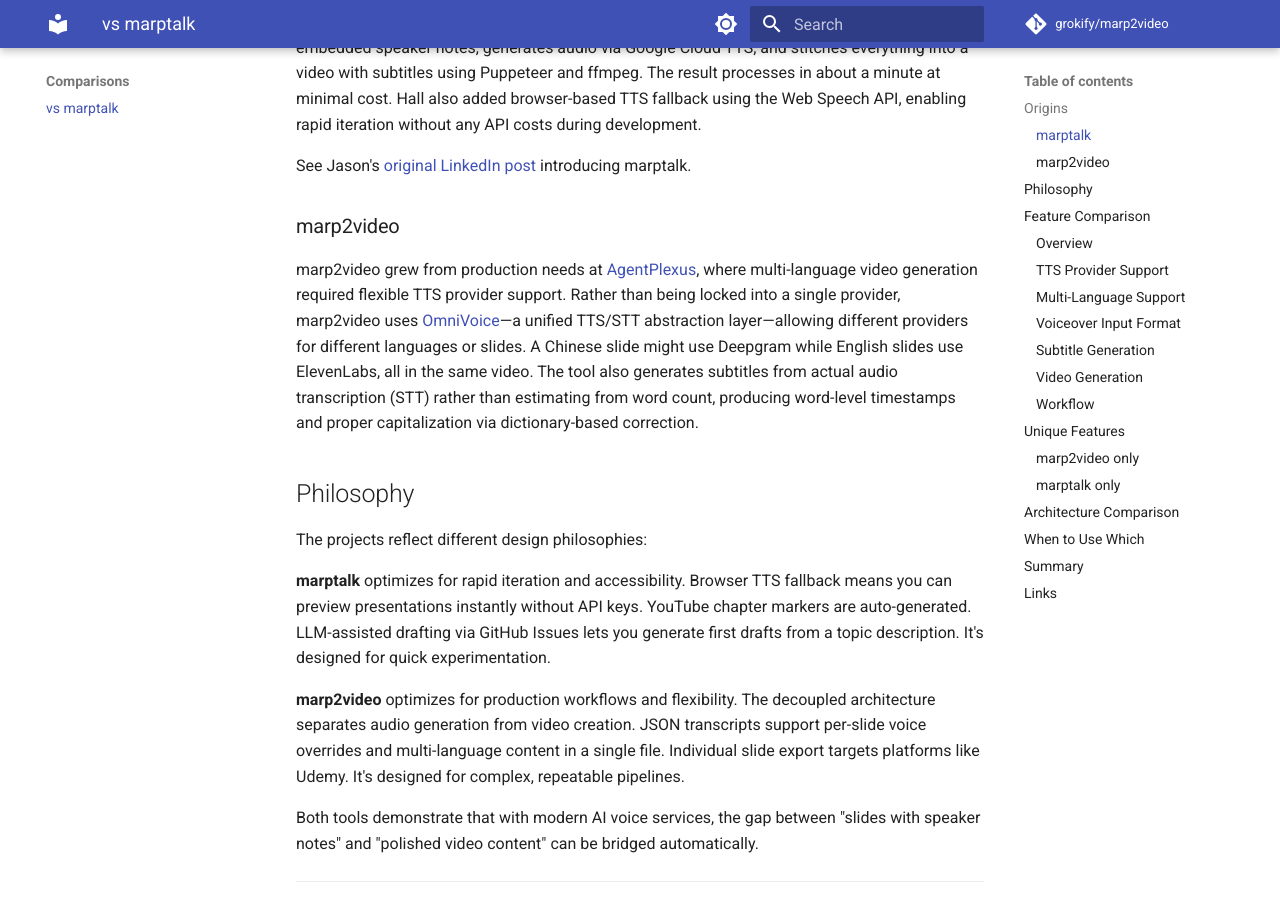
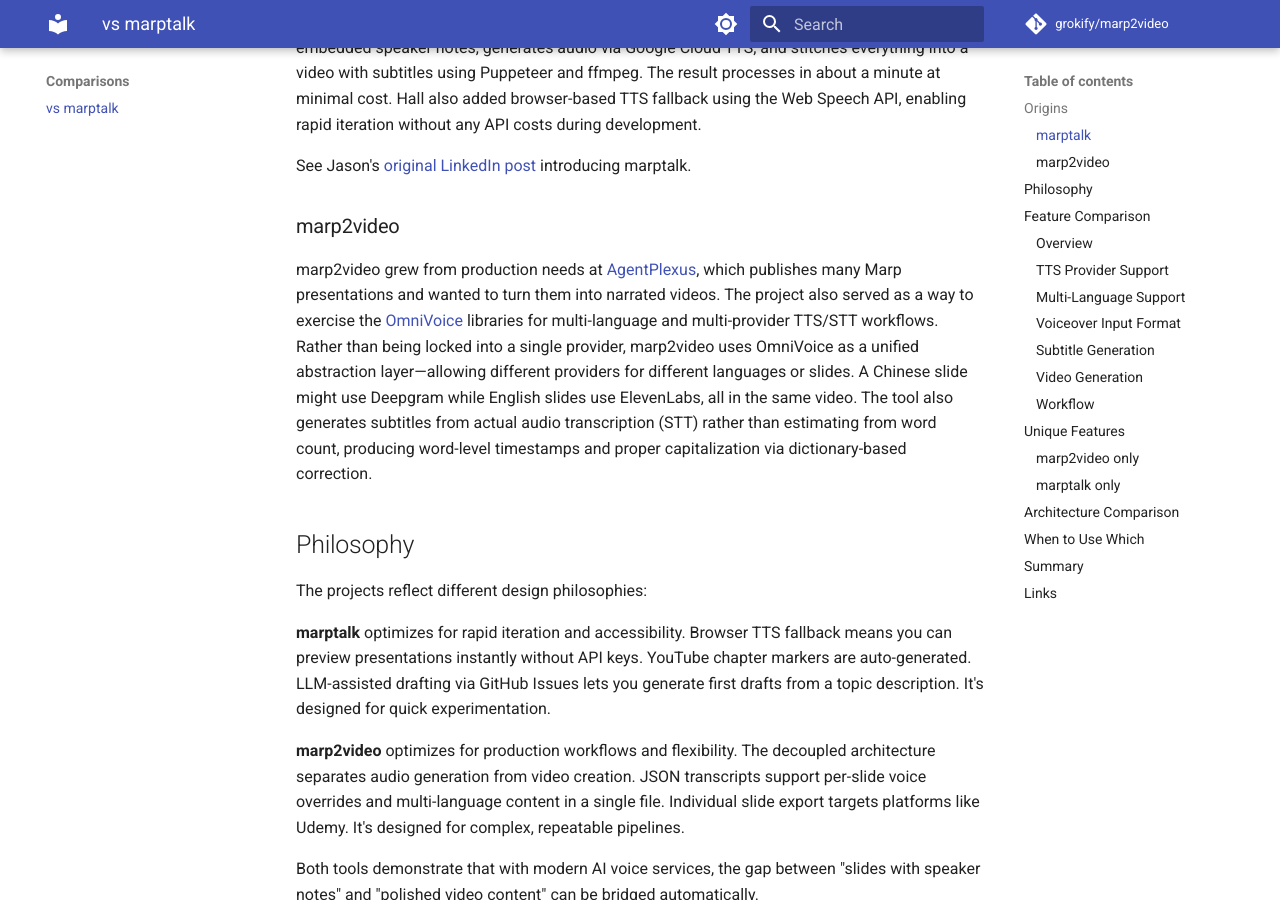
Before and after one commit to grokify/videoascode, an MkDocs documentation site: the page built from docs/comparisons/marptalk.md, in a window 1280 px wide and 900 px high, scrolled down 509 px. Built offline with MkDocs 1.6.1 and Material for MkDocs 9.7.7, drawn with Linux system fonts in a browser that asks for light colours; emoji names are drawn with the system emoji font; comment, search, counter and statistics services are not loaded.

Commit message:
docs: clarify marp2video origins in comparison page
AgentPlexus publishes many presentations and wanted to:
(a) turn them into narrated videos
(b) exercise OmniVoice libraries for multi-language/multi-provider workflows

Co-Authored-By: Claude Opus 4.5 <noreply@anthropic.com>

```diff
--- a/docs/comparisons/marptalk.md
+++ b/docs/comparisons/marptalk.md
@@ -12,7 +12,7 @@ See Jason's [original LinkedIn post](https://www.linkedin.com/posts/imjasonh_i-f
 
 ### marp2video
 
-marp2video grew from production needs at [AgentPlexus](https://github.com/agentplexus), where multi-language video generation required flexible TTS provider support. Rather than being locked into a single provider, marp2video uses [OmniVoice](https://github.com/agentplexus/omnivoice)—a unified TTS/STT abstraction layer—allowing different providers for different languages or slides. A Chinese slide might use Deepgram while English slides use ElevenLabs, all in the same video. The tool also generates subtitles from actual audio transcription (STT) rather than estimating from word count, producing word-level timestamps and proper capitalization via dictionary-based correction.
+marp2video grew from production needs at [AgentPlexus](https://github.com/agentplexus), which publishes many Marp presentations and wanted to turn them into narrated videos. The project also served as a way to exercise the [OmniVoice](https://github.com/agentplexus/omnivoice) libraries for multi-language and multi-provider TTS/STT workflows. Rather than being locked into a single provider, marp2video uses OmniVoice as a unified abstraction layer—allowing different providers for different languages or slides. A Chinese slide might use Deepgram while English slides use ElevenLabs, all in the same video. The tool also generates subtitles from actual audio transcription (STT) rather than estimating from word count, producing word-level timestamps and proper capitalization via dictionary-based correction.
 
 ## Philosophy
 
```
